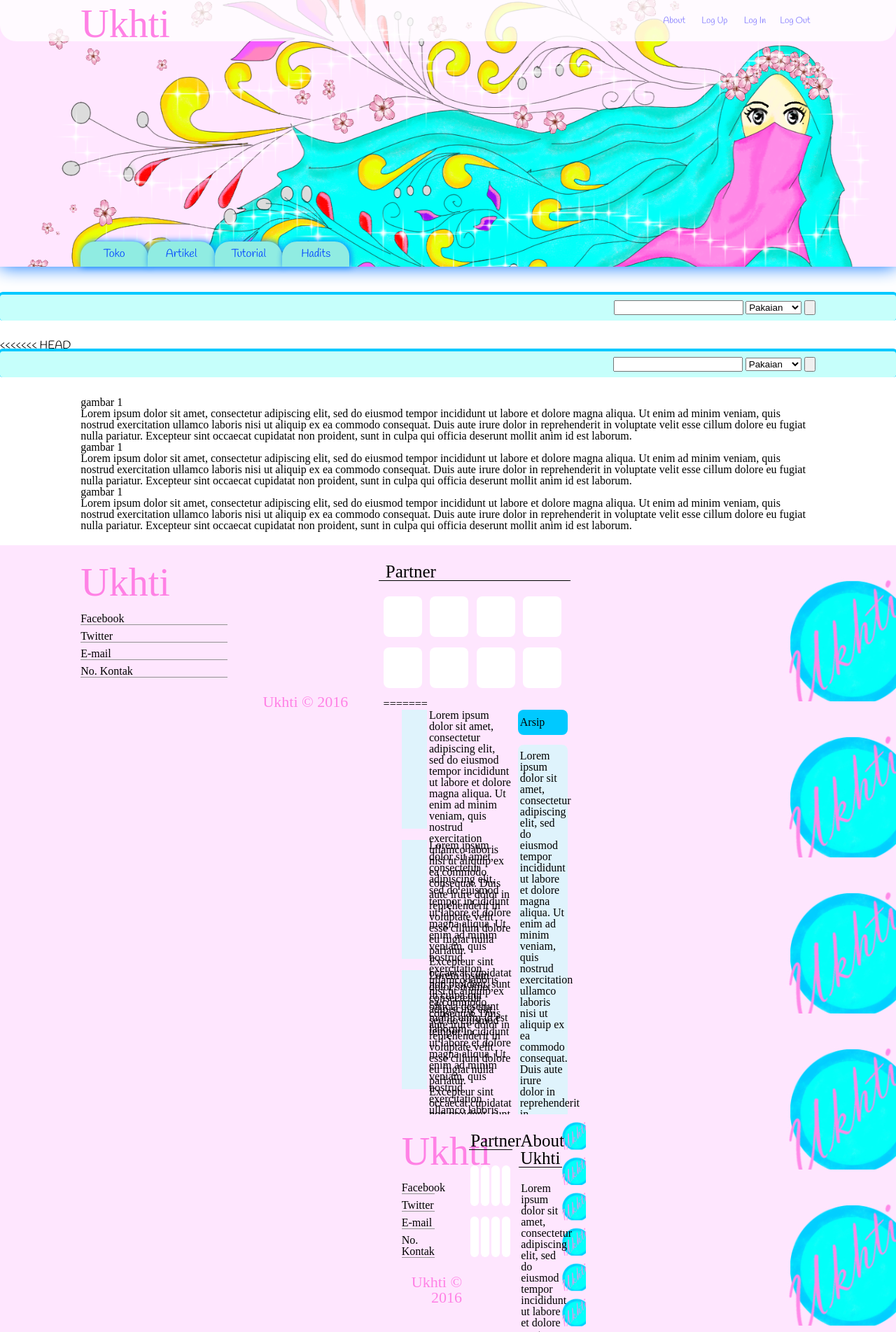
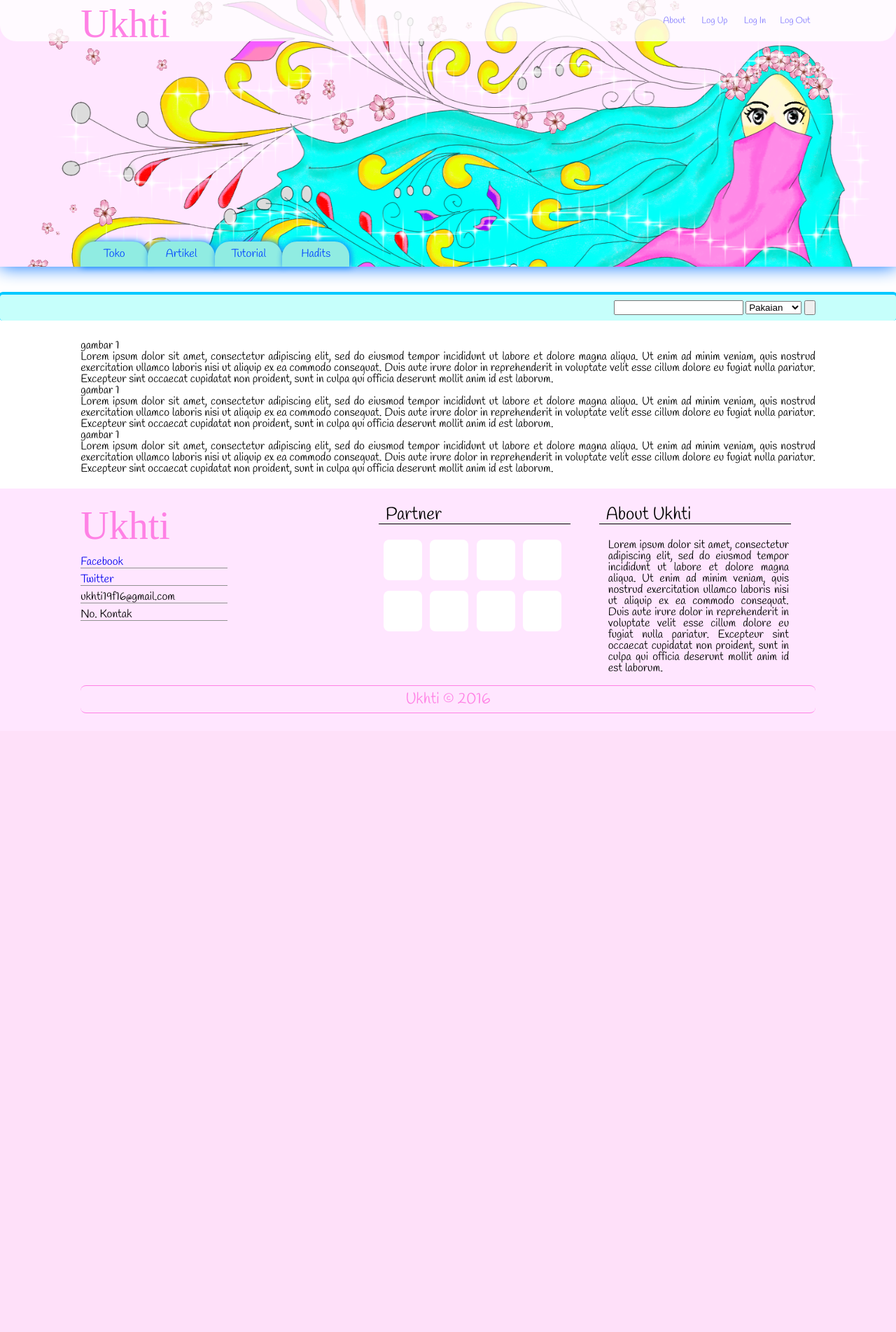
Before and after one commit to Rinayulyani/Ukhti, a PHP site: page /pakaian.php in a window 1280 px wide. Shown: the top 1903 px of the page at 70% size. After the commit the page ends 1019 px from the top, so only its background shows below. Run offline with PHP 8.4, Linux system fonts and the light colour scheme.

Commit message:
copyright changed, done.

```diff
--- a/assets/css/style.css
+++ b/assets/css/style.css
@@ -457,7 +457,7 @@ body {
 	width: 82%;
 	height: auto;
 	float: left;
-	background: url(../images/footer.jpg);
+	background: #FFE6FF;
 	padding: 25px 9%;
 	margin-top: 20px;
 	z-index: 1;
@@ -517,17 +517,6 @@ body {
 	margin: 0px 50% 8px 0px;
 }
 
-#copyright {
-	width: 91%;
-	height: auto;
-	float: left;
-	text-align: right;
-	padding: 0px 6% 0px 0px;
-	margin: 16px 3% 0px 0px;
-	color: #FF81E5;
-	font-size: 22px;
-}
-
 .info {
 	width: 30%;
 	height: auto;
@@ -566,6 +555,20 @@ body {
 	padding: 0px 12% 0px 6%;
 }
 
+.copyright {
+	width: 100%;
+	height: auto;
+	float: left;
+	text-align: center;
+	padding: 8px 0%;
+	margin: 16px 3% 0px 0px;
+	color: #FF81E5;
+	font-size: 22px;
+	border-top: solid 1px;
+	border-bottom: solid 1px;
+	border-radius: 8px;
+}
+
 
 /*Form Style*/
 
@@ -583,5 +586,5 @@ body {
 	background: url(../images/search.png);
 	margin-right: 3%;
 	border-radius: 8px;
-	background-size: 2.5% 5.5%;
+	background-size: 2.5% 30px;
 }
--- a/index.php
+++ b/index.php
@@ -79,7 +79,6 @@
 				<a href="https://twitter.com/Ukhti19f" target="_blank"><div id="kontak">Twitter</div></a>
 				<div id="kontak">ukhti19f16@gmail.com</div>
 				<div id="kontak">No. Kontak</div>
-				<div id="copyright">Ukhti &copy 2016</div>
 			</div>
 			<div class="info">
 				<div id="judul">Partner</div>
@@ -100,6 +99,7 @@
 					Lorem ipsum dolor sit amet, consectetur adipiscing elit, sed do eiusmod tempor incididunt ut labore et dolore magna aliqua. Ut enim ad minim veniam, quis nostrud exercitation ullamco laboris nisi ut aliquip ex ea commodo consequat. Duis aute irure dolor in reprehenderit in voluptate velit esse cillum dolore eu fugiat nulla pariatur. Excepteur sint occaecat cupidatat non proident, sunt in culpa qui officia deserunt mollit anim id est laborum.
 				</div>
 			</div>
+			<div class="copyright">Ukhti &copy 2016</div>
 		</div>
 	</div>
 </body>
--- a/pakaian.php
+++ b/pakaian.php
@@ -43,23 +43,6 @@
 				<input type="submit" name="search" value=""></input>
 			</form>
 		</div>
-<<<<<<< HEAD
-	</div>
-	<div id="search">
-		<form>
-			<input type="text" name=""></input>
-			<select name="kategori">
-				<option value="Pakaian">Pakaian</option>
-				<option value="Kerudung">Kerudung</option>
-				<option value="Aksesoris">Aksesoris</option>
-				<option value="Makanan">Makanan</option>
-				<option value="Tas">Tas</option>
-				<option value="Sepatu">Sepatu</option>
-				<option value="dll">Lainnya</option>
-			</select>
-			<input type="submit" name="search" value=""></input>
-		</form>
-	</div>
 		<div id="wrapper">
 			<div id="baju1">
 				<div class="pakai1">gambar 1</div>
@@ -77,62 +60,10 @@
 		<div id="footer">
 			<div class="contact">
 				<div id="logoF">Ukhti</div>
-			<div id="kontak">Facebook</div>
-			<div id="kontak">Twitter</div>
-			<div id="kontak">E-mail</div>
+				<a href="https://www.facebook.com/ukhtiwebsiteinformation/?ref=aymt_homepage_panel" target="_blank"><div id="kontak">Facebook</div></a>
+				<a href="https://twitter.com/Ukhti19f" target="_blank"><div id="kontak">Twitter</div></a>
+				<div id="kontak">ukhti19f16@gmail.com</div>
 				<div id="kontak">No. Kontak</div>
-			<div id="copyright">Ukhti &copy 2016</div>
-		</div>
-		<div class="info">
-			<div id="judul">Partner</div>
-			<div id="out-logo">
-				<div class="logoP"></div>
-				<div class="logoP"></div>
-				<div class="logoP"></div>
-				<div class="logoP"></div>
-				<div class="logoP"></div>
-				<div class="logoP"></div>
-				<div class="logoP"></div>
-				<div class="logoP"></div>
-=======
-		<div id="wrapper">
-			<div class="content">
-				<div id="out-jubel">
-					<div class="photo-jubel"></div>
-					<div class="jubel-note">
-						Lorem ipsum dolor sit amet, consectetur adipiscing elit, sed do eiusmod tempor incididunt ut labore et dolore magna aliqua. Ut enim ad minim veniam, quis nostrud exercitation ullamco laboris nisi ut aliquip ex ea commodo consequat. Duis aute irure dolor in reprehenderit in voluptate velit esse cillum dolore eu fugiat nulla pariatur. Excepteur sint occaecat cupidatat non proident, sunt in culpa qui officia deserunt mollit anim id est laborum.
-					</div>
-				</div>
-				<div id="out-jubel">
-					<div class="photo-jubel"></div>
-					<div class="jubel-note">
-						Lorem ipsum dolor sit amet, consectetur adipiscing elit, sed do eiusmod tempor incididunt ut labore et dolore magna aliqua. Ut enim ad minim veniam, quis nostrud exercitation ullamco laboris nisi ut aliquip ex ea commodo consequat. Duis aute irure dolor in reprehenderit in voluptate velit esse cillum dolore eu fugiat nulla pariatur. Excepteur sint occaecat cupidatat non proident, sunt in culpa qui officia deserunt mollit anim id est laborum.
-					</div>
-				</div>
-				<div id="out-jubel">
-					<div class="photo-jubel"></div>
-					<div class="jubel-note">
-						Lorem ipsum dolor sit amet, consectetur adipiscing elit, sed do eiusmod tempor incididunt ut labore et dolore magna aliqua. Ut enim ad minim veniam, quis nostrud exercitation ullamco laboris nisi ut aliquip ex ea commodo consequat. Duis aute irure dolor in reprehenderit in voluptate velit esse cillum dolore eu fugiat nulla pariatur. Excepteur sint occaecat cupidatat non proident, sunt in culpa qui officia deserunt mollit anim id est laborum.
-					</div>
-				</div>
-			</div>
-			<div class="rightKet">
-				<div id="arsip">
-					<div class="judul">Arsip</div>
-					<div class="isi-arsip">
-						Lorem ipsum dolor sit amet, consectetur adipiscing elit, sed do eiusmod tempor incididunt ut labore et dolore magna aliqua. Ut enim ad minim veniam, quis nostrud exercitation ullamco laboris nisi ut aliquip ex ea commodo consequat. Duis aute irure dolor in reprehenderit in voluptate velit esse cillum dolore eu fugiat nulla pariatur. Excepteur sint occaecat cupidatat non proident, sunt in culpa qui officia deserunt mollit anim id est laborum.
-					</div>
-				</div>
-			</div>
-		</div>
-		<div id="footer">
-			<div class="contact">
-				<div id="logoF">Ukhti</div>
-				<div id="kontak">Facebook</div>
-				<div id="kontak">Twitter</div>
-				<div id="kontak">E-mail</div>
-				<div id="kontak">No. Kontak</div>
-				<div id="copyright">Ukhti &copy 2016</div>
 			</div>
 			<div class="info">
 				<div id="judul">Partner</div>
@@ -149,9 +80,11 @@
 			</div>
 			<div class="info">
 				<div id="judul">About Ukhti</div>
-				<div id="aboutringkasan">Lorem ipsum dolor sit amet, consectetur adipiscing elit, sed do eiusmod tempor incididunt ut labore et dolore magna aliqua. Ut enim ad minim veniam, quis nostrud exercitation ullamco laboris nisi ut aliquip ex ea commodo consequat. Duis aute irure dolor in reprehenderit in voluptate velit esse cillum dolore eu fugiat nulla pariatur. Excepteur sint occaecat cupidatat non proident, sunt in culpa qui officia deserunt mollit anim id est laborum.</div>
->>>>>>> b7c0609b63f378425e4c15cd225d8ece660c34d8
+				<div id="aboutringkasan">
+					Lorem ipsum dolor sit amet, consectetur adipiscing elit, sed do eiusmod tempor incididunt ut labore et dolore magna aliqua. Ut enim ad minim veniam, quis nostrud exercitation ullamco laboris nisi ut aliquip ex ea commodo consequat. Duis aute irure dolor in reprehenderit in voluptate velit esse cillum dolore eu fugiat nulla pariatur. Excepteur sint occaecat cupidatat non proident, sunt in culpa qui officia deserunt mollit anim id est laborum.
 				</div>
+			</div>
+			<div class="copyright">Ukhti &copy 2016</div>
 		</div>
 	</div>
 </body>
```
Also changed, not shown: about.php (+4 -4 lines), artikel.php (+4 -4 lines), dll.php (+7 -5 lines), hadits.php (+4 -4 lines), jubel.php (+7 -5 lines), kerudung.php (+7 -5 lines), makanan.php (+7 -5 lines), sepatu.php (+7 -5 lines), tas.php (+7 -5 lines), tutorial.php (+4 -4 lines). Lines whose indentation alone changed are shown as unchanged.
